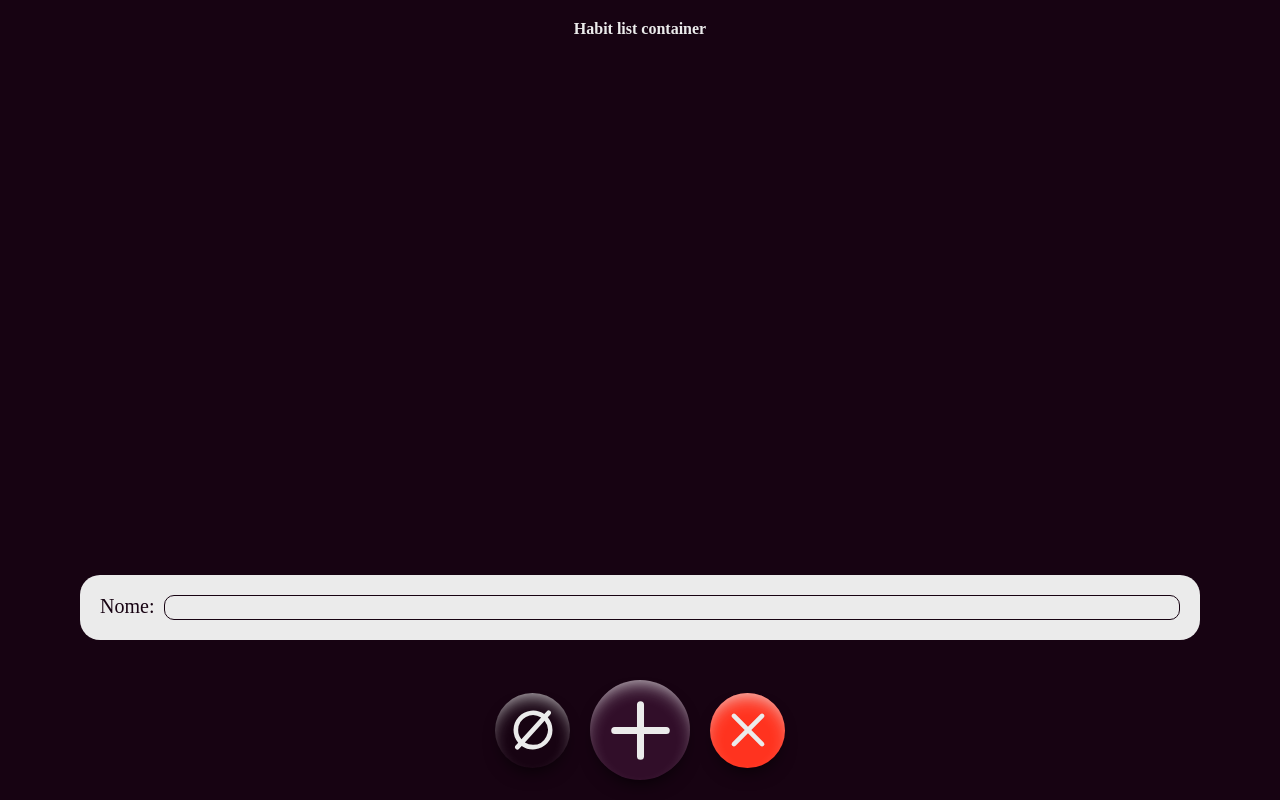
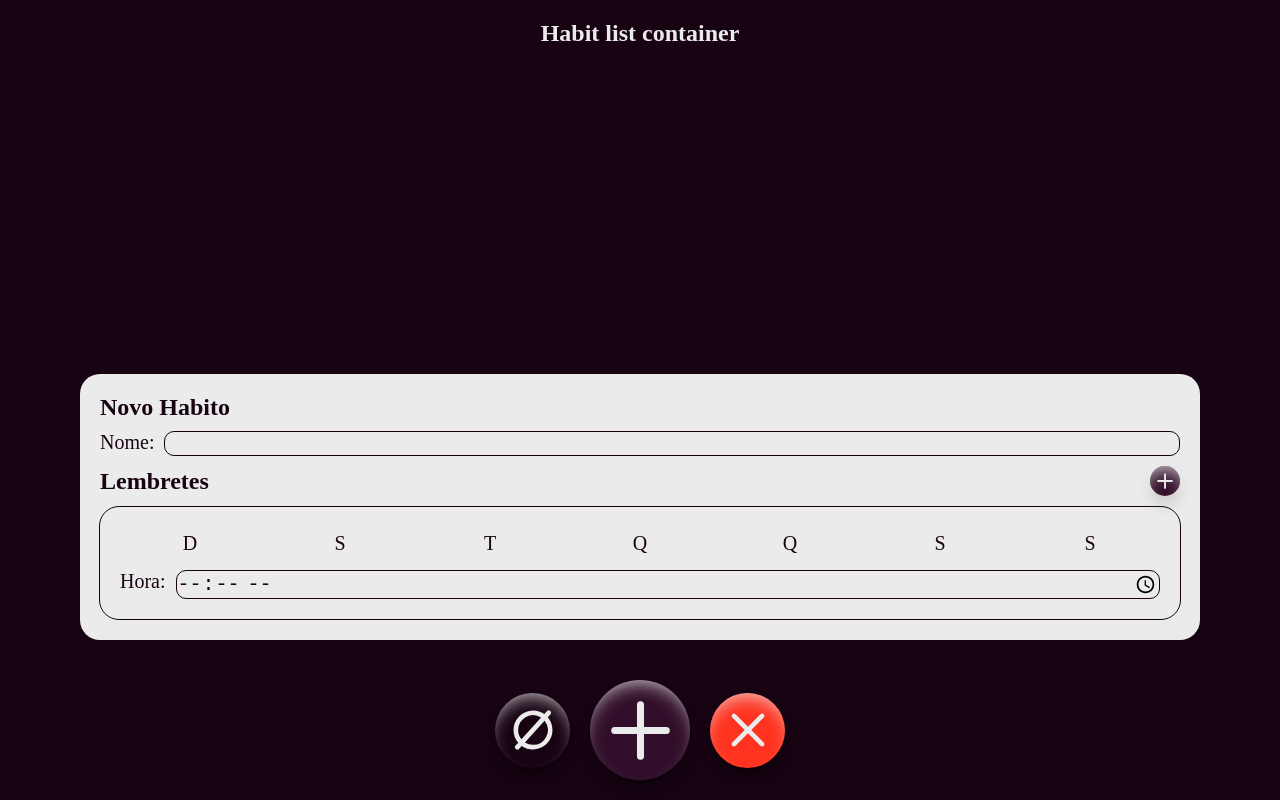
Before and after one commit to brunolieps/habit-tracker, a website: page src/index.html in a window 1280 px wide. Drawn offline with Linux system fonts and the light colour scheme.

Commit message:
Reminder form design

```diff
--- a/src/index.html
+++ b/src/index.html
@@ -39,7 +39,34 @@
   </div>
 
   <div id="habitreg-container" class="container g-10">
-    <label for="habit-name" class="g-10"><p>Nome:</p><input type="text" id="habit-name"></label>
+    <h4>Novo Habito</h4>
+    <label class="g-10">
+      <p>Nome:</p><input type="text" id="habit-name">
+    </label>
+
+    <div id="remindereg-header">
+      <h4>Lembretes</h4>
+      <button id="add-reminder">
+        <svg xmlns="http://www.w3.org/2000/svg" viewBox="0 0 256 256">
+          <path
+            d="M228,128a12,12,0,0,1-12,12H140v76a12,12,0,0,1-24,0V140H40a12,12,0,0,1,0-24h76V40a12,12,0,0,1,24,0v76h76A12,12,0,0,1,228,128Z">
+          </path>
+        </svg>
+      </button>
+    </div>
+    <div class="reminder-form g-10">
+      <fieldset class="g-10">
+        <label><input type="checkbox" name="weekdays" id="dom">D</label>
+        <label><input type="checkbox" name="weekdays" id="seg">S</label>
+        <label><input type="checkbox" name="weekdays" id="ter">T</label>
+        <label><input type="checkbox" name="weekdays" id="qua">Q</label>
+        <label><input type="checkbox" name="weekdays" id="qui">Q</label>
+        <label><input type="checkbox" name="weekdays" id="sex">S</label>
+        <label><input type="checkbox" name="weekdays" id="sab">S</label>
+      </fieldset>
+
+      <label class="g-10"><p>Hora:</p><input type="time"></label>
+    </div>
   </div>
 
   <script src="/main.js"></script>
--- a/src/styles.css
+++ b/src/styles.css
@@ -25,6 +25,32 @@ body {
   flex-direction: column;
   align-items: center;
   gap: 20px;
+}
+
+h1 {
+  font-size: 30px;
+}
+
+h2 {
+  font-size: 28px;
+}
+
+h3 {
+  font-size: 26px;
+}
+
+h4 {
+  font-size: 24px;
+}
+
+h5 {
+  font-size: 22px;
+}
+
+p,
+label,
+input {
+  font-size: 20px;
 }
 
 button {
@@ -80,18 +106,84 @@ input[type="time"] {
   position: fixed;
   bottom: 160px;
 
+  h4,
+  h3,
+  h2,
+  h1 {
+    color: var(--coffee-bean);
+    width: calc(100% - 40px);
+  }
+
+  p,
+  label {
+    color: var(--coffee-bean);
+  }
+
   label {
     display: flex;
     flex-direction: row;
     justify-content: center;
     width: calc(100% - 40px);
+  }
 
-    p {
-      color: var(--coffee-bean);
-      font-size: 20px;
+  #remindereg-header {
+    display: flex;
+    flex-direction: row;
+    align-items: center;
+    justify-content: space-between;
+    width: calc(100% - 40px);
+
+    button {
+      width: 30px;
+      height: 30px;
+      border-radius: 15px;
+
+      svg {
+        width: 20px;
+      }
+    }
+  }
+
+  .reminder-form {
+    display: flex;
+    flex-direction: column;
+    align-items: center;
+    justify-content: center;
+    width: calc(100% - 40px);
+    padding: 20px 0;
+    border: 1px solid var(--coffee-bean);
+    border-radius: 20px;
+
+    fieldset {
+      display: flex;
+      flex-direction: row;
+      width: calc(100% - 40px);
+      border: none;
+
+      label {
+        display: flex;
+        align-items: center;
+        justify-content: center;
+        border-radius: 20px;
+        padding: 5px;
+
+        input{
+          visibility: hidden;
+          width: 0;
+          height: 0;
+        }
+
+        &:has(input:checked){
+          background-color: var(--midnight-violet);
+
+          color: var(--platinum);
+        }
+      }
     }
   }
 }
+
+
 
 #menu-container {
   justify-content: center;
```
